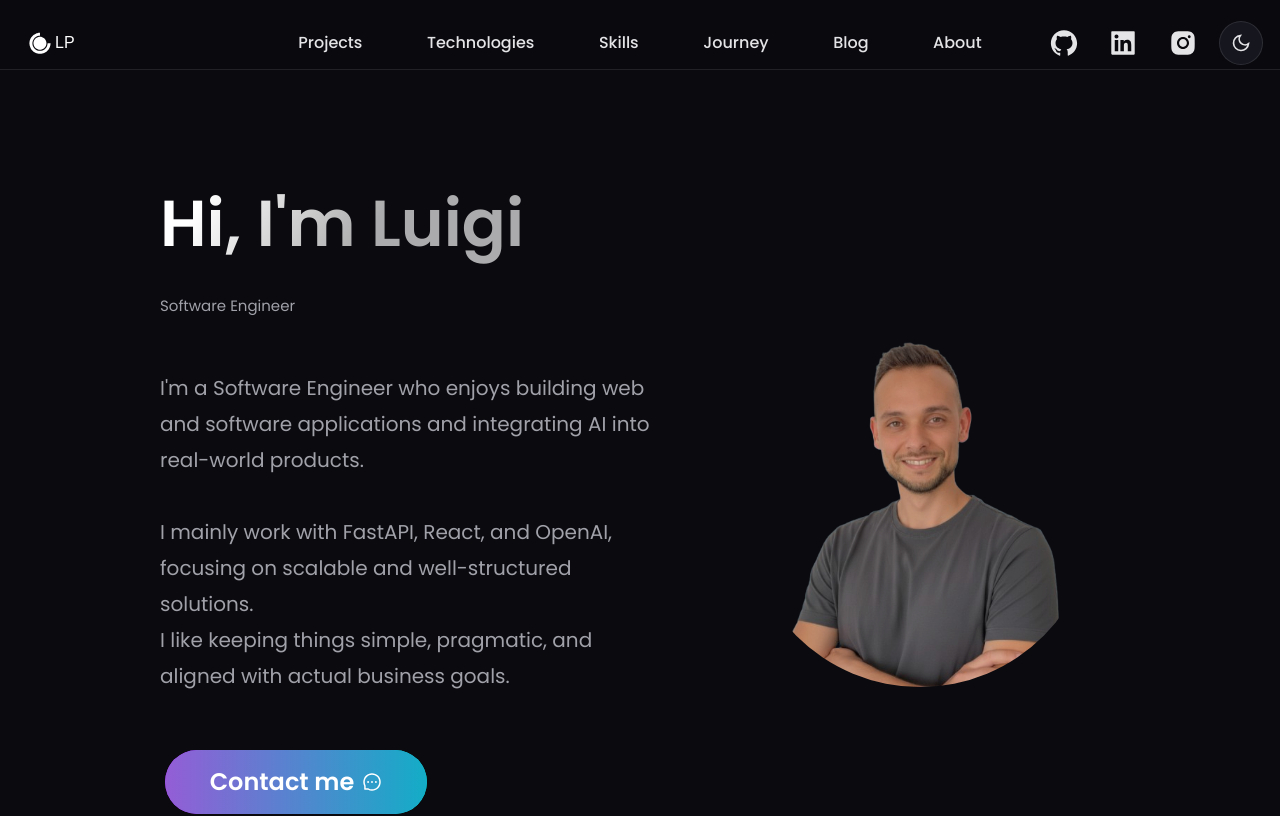
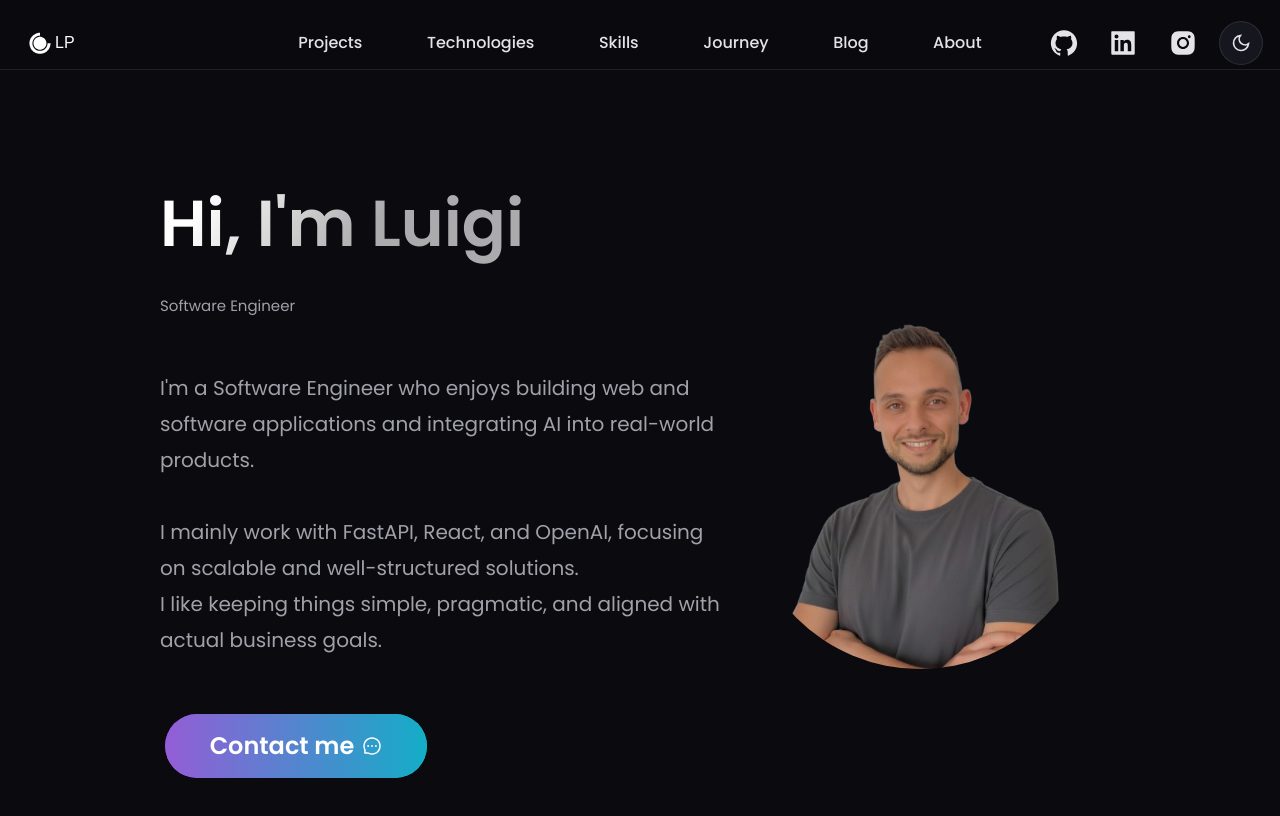
Before and after one commit to luigiPinna/Personal-portfolio, a Next.js app: page / in a window 1280 px wide. Shown: the top 816 px of the page. Built offline with nearby package versions, Linux system fonts and the light colour scheme.

Commit message:
hero image and bio update

```diff
--- a/src/components/Hero/HeroStyles.js
+++ b/src/components/Hero/HeroStyles.js
@@ -9,38 +9,36 @@ export const HeroContainer = styled.div`
   padding: 6rem 4rem;
   display: grid;
   grid-template-columns: 1fr 400px;
-  gap: 6rem;
+  gap: 0;
   align-items: center;
 
   @media ${(props) => props.theme.breakpoints.lg} {
     grid-template-columns: 1fr 350px;
-    gap: 4rem;
+    gap: 0;
     padding: 5rem 3rem;
   }
 
   @media ${(props) => props.theme.breakpoints.md} {
     grid-template-columns: 1fr;
-    padding: 4rem 2rem;
-    gap: 3rem;
+    padding: 4rem 2rem 4rem 2rem;
+    gap: 0;
+    display: block;
   }
 
   @media ${(props) => props.theme.breakpoints.sm} {
-    padding: 3rem 1.5rem;
-    gap: 2rem;
+    padding: 3rem 1.5rem 3rem 1.5rem;
   }
 `;
 
 export const LeftSection = styled.div`
   width: 100%;
   max-width: 700px;
+  position: relative;
+  z-index: 10;
 
   a:link {
     text-decoration: none;
     color: ${(props) => props.theme.colors.primary1};
-  }
-
-  @media ${(props) => props.theme.breakpoints.md} {
-    order: 2;
   }
 `;
 
@@ -50,7 +48,14 @@ export const RightSection = styled.div`
   justify-content: center;
 
   @media ${(props) => props.theme.breakpoints.md} {
-    order: 1;
+    position: absolute;
+    top: 3rem;
+    right: 2rem;
+  }
+
+  @media ${(props) => props.theme.breakpoints.sm} {
+    top: 2rem;
+    right: 1rem;
   }
 `;
 
@@ -67,13 +72,15 @@ export const ProfileImage = styled.img`
   }
 
   @media ${(props) => props.theme.breakpoints.md} {
-    width: 250px;
-    height: 250px;
+    width: 180px;
+    height: 180px;
+    opacity: 0.6;
   }
 
   @media ${(props) => props.theme.breakpoints.sm} {
-    width: 200px;
-    height: 200px;
+    width: 140px;
+    height: 140px;
+    opacity: 0.5;
   }
 `;
 
```
Also changed, not shown: 2 other files (tests, documents, lock files or other folders).
